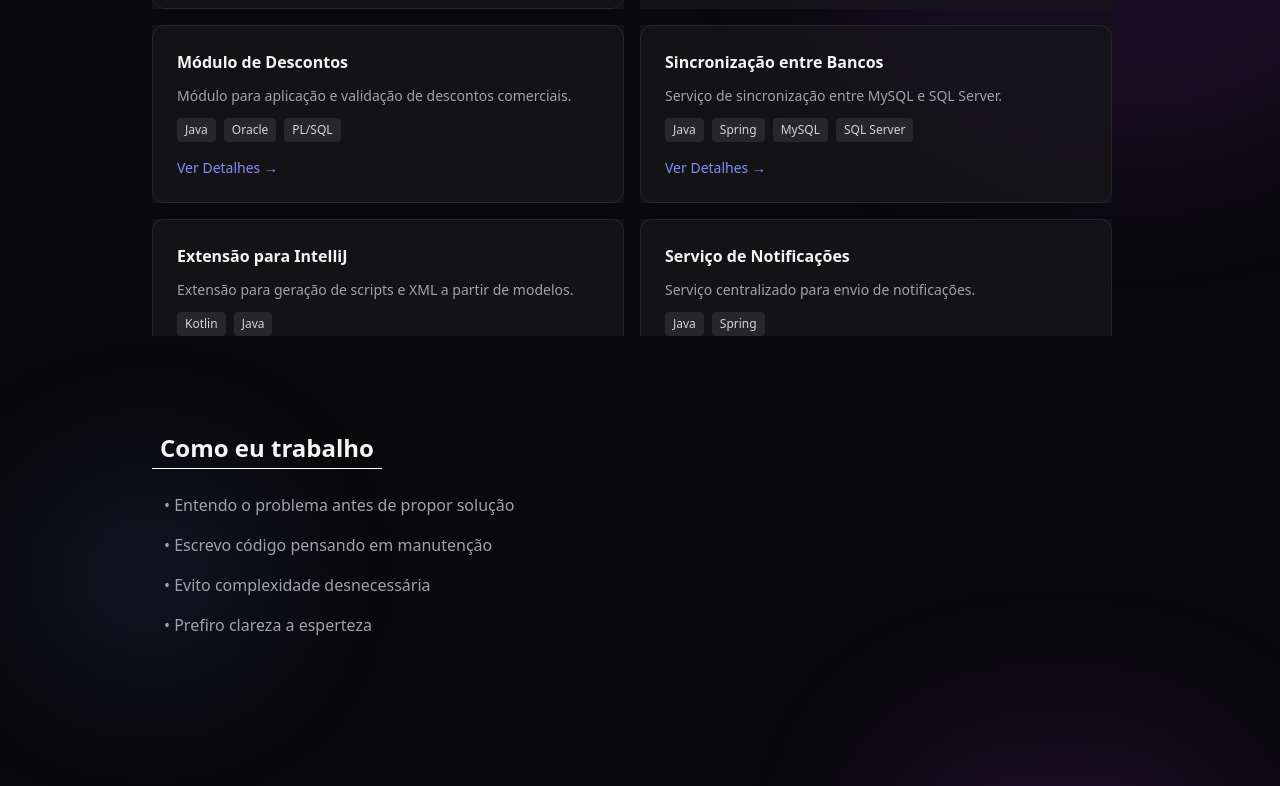
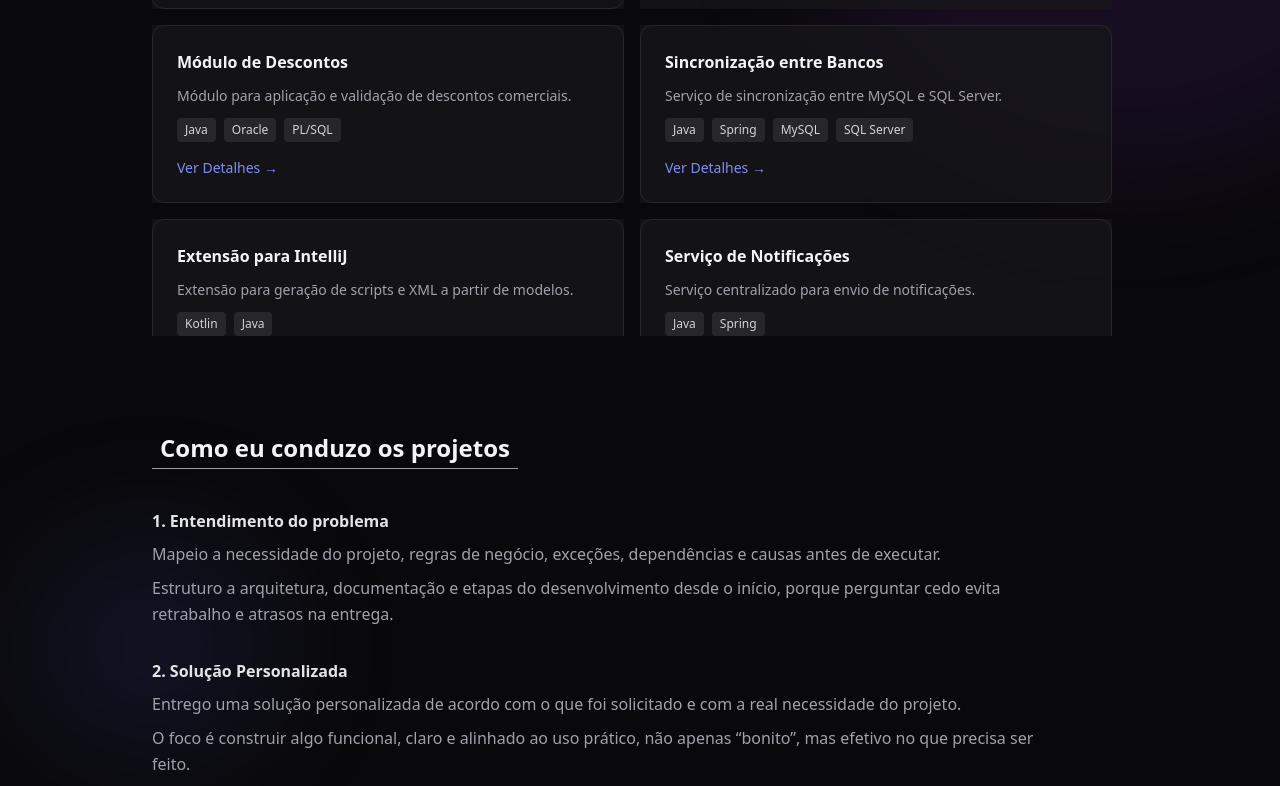
Before and after one commit to kevinyjoubert/site-curriculo, a React (Vite) app: page / in a window 1280 px wide. Shown: the part 2011-2797 px from the top of the page. Built offline with nearby package versions, Linux system fonts and the light colour scheme.

Commit message:
refactor: ajuste no texto e estrutura parcial do Work.tsx

```diff
--- a/src/components/layout/Header.tsx
+++ b/src/components/layout/Header.tsx
@@ -4,7 +4,7 @@ const links = [
   { id: 'inicio', label: 'Inicio' },
   { id: 'sobre', label: 'Sobre' },
   { id: 'projetos', label: 'Projetos' },
-  { id: 'como-trabalho', label: 'Como trabalho' },
+  { id: 'como-eu-conduzo-os-projetos', label: 'Como eu conduzo os projetos' },
   { id: 'contato', label: 'Contato' },
 ]
 
--- a/src/sections/Work.tsx
+++ b/src/sections/Work.tsx
@@ -1,15 +1,89 @@
 export function Work() {
   return (
-    <section id="como-trabalho" className="py-24 scroll-mt-20">
+    <section
+      id="como-eu-conduzo-os-projetos"
+      className="py-24 scroll-mt-4"
+    >
       <div className="w-[80vw] max-w-[1400px] mx-auto px-6">
-        <h2 className="inline-block px-2 pb-1 text-2xl font-bold border-b border-white">Como eu trabalho</h2>
+        <h2
+          className="
+            inline-block
+            px-2
+            pb-1
+            text-2xl
+            font-bold
+            border-b
+            border-white/60
+          "
+        >
+          Como eu conduzo os projetos
+        </h2>
 
-        <ul className="mt-6 px-3 space-y-4 text-zinc-400 max-w-3xl">
-          <li>• Entendo o problema antes de propor solução</li>
-          <li>• Escrevo código pensando em manutenção</li>
-          <li>• Evito complexidade desnecessária</li>
-          <li>• Prefiro clareza a esperteza</li>
-        </ul>
+        <div className="mt-10 max-w-4xl space-y-8 text-zinc-400">
+
+          <div>
+            <h3 className="text-zinc-200 font-semibold">
+              1. Entendimento do problema
+            </h3>
+            <p className="mt-2 leading-relaxed">
+              Mapeio a necessidade do projeto, regras de negócio, exceções,
+              dependências e causas antes de executar.
+            </p>
+
+
+            <p className="mt-2 leading-relaxed">
+              Estruturo a arquitetura, documentação e etapas do desenvolvimento
+              desde o início, porque perguntar cedo evita retrabalho e atrasos
+              na entrega.
+            </p>
+          </div>
+
+          <div>
+            <h3 className="text-zinc-200 font-semibold">
+              2. Solução Personalizada
+            </h3>
+            <p className="mt-2 leading-relaxed">
+              Entrego uma solução personalizada de acordo com o que foi solicitado
+              e com a real necessidade do projeto.
+            </p>
+
+            <p className="mt-2 leading-relaxed">
+              O foco é construir algo funcional, claro e alinhado ao uso prático,
+              não apenas “bonito”, mas efetivo no que precisa ser feito.
+            </p>
+          </div>
+
+          <div>
+            <h3 className="text-zinc-200 font-semibold">
+              3. Estrutura pensando em manutenção
+            </h3>
+            <p className="mt-2 leading-relaxed">
+              Estruturo o projeto pensando em manutenção, evolução e correções futuras,
+              para que mudanças não se tornem um problema.
+            </p>
+
+            <p className="mt-2 leading-relaxed">
+              Um sistema bem organizado permite ajustes rápidos e seguros, evitando
+              que pequenas alterações exijam reescritas ou soluções improvisadas.
+            </p>
+          </div>
+
+          <div>
+            <h3 className="text-zinc-200 font-semibold">
+              4. Evolução contínua
+            </h3>
+            <p className="mt-2 leading-relaxed">
+              Sistemas evoluem com o uso. Ajusto estrutura, nomenclaturas e fluxos
+              conforme novas demandas surgem.
+            </p>
+
+            <p className="mt-2 leading-relaxed">
+              Refatorações são feitas com critério, garantindo evolução sem comprometer
+              estabilidade ou prazos.
+            </p>
+          </div>
+
+        </div>
       </div>
     </section>
   )
```
